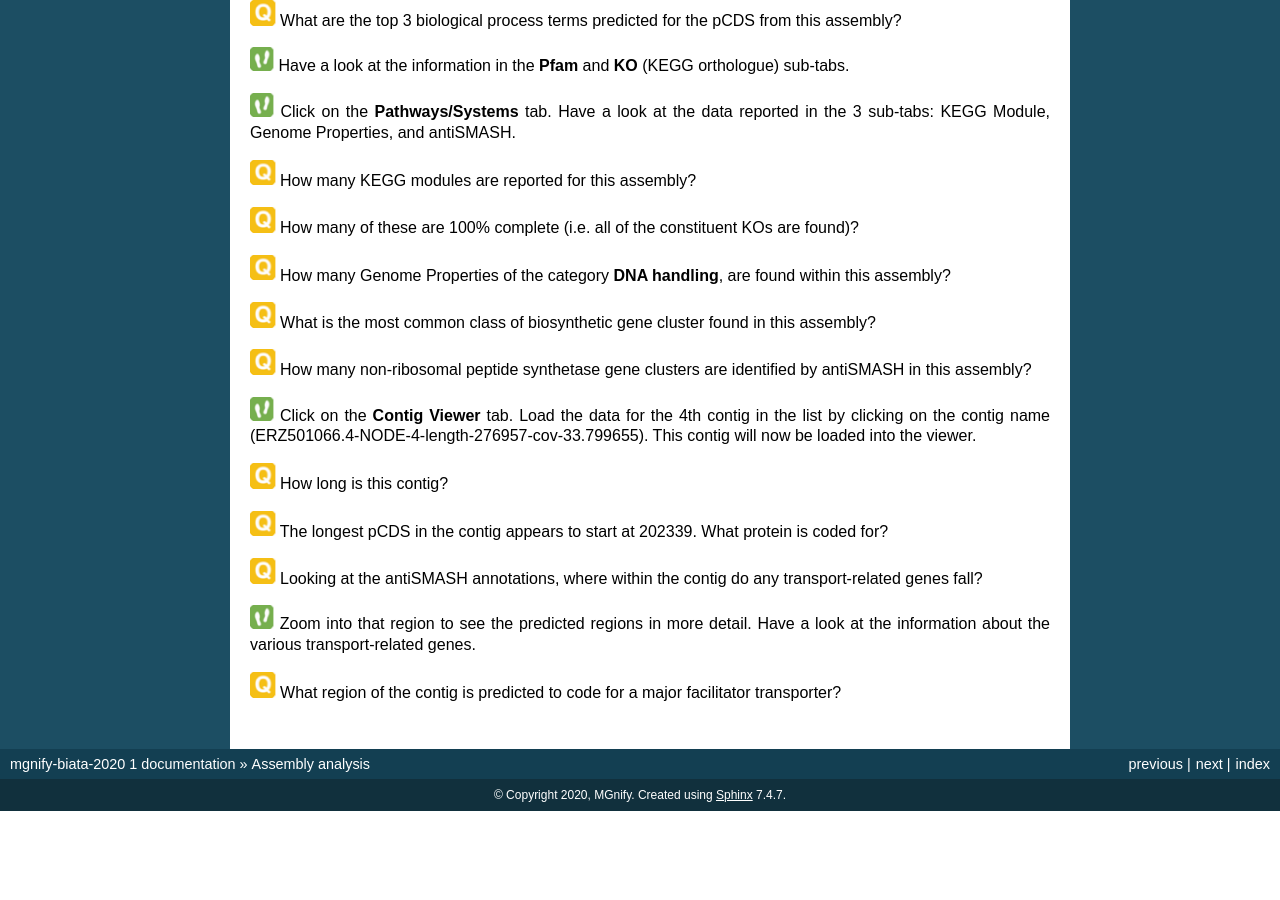
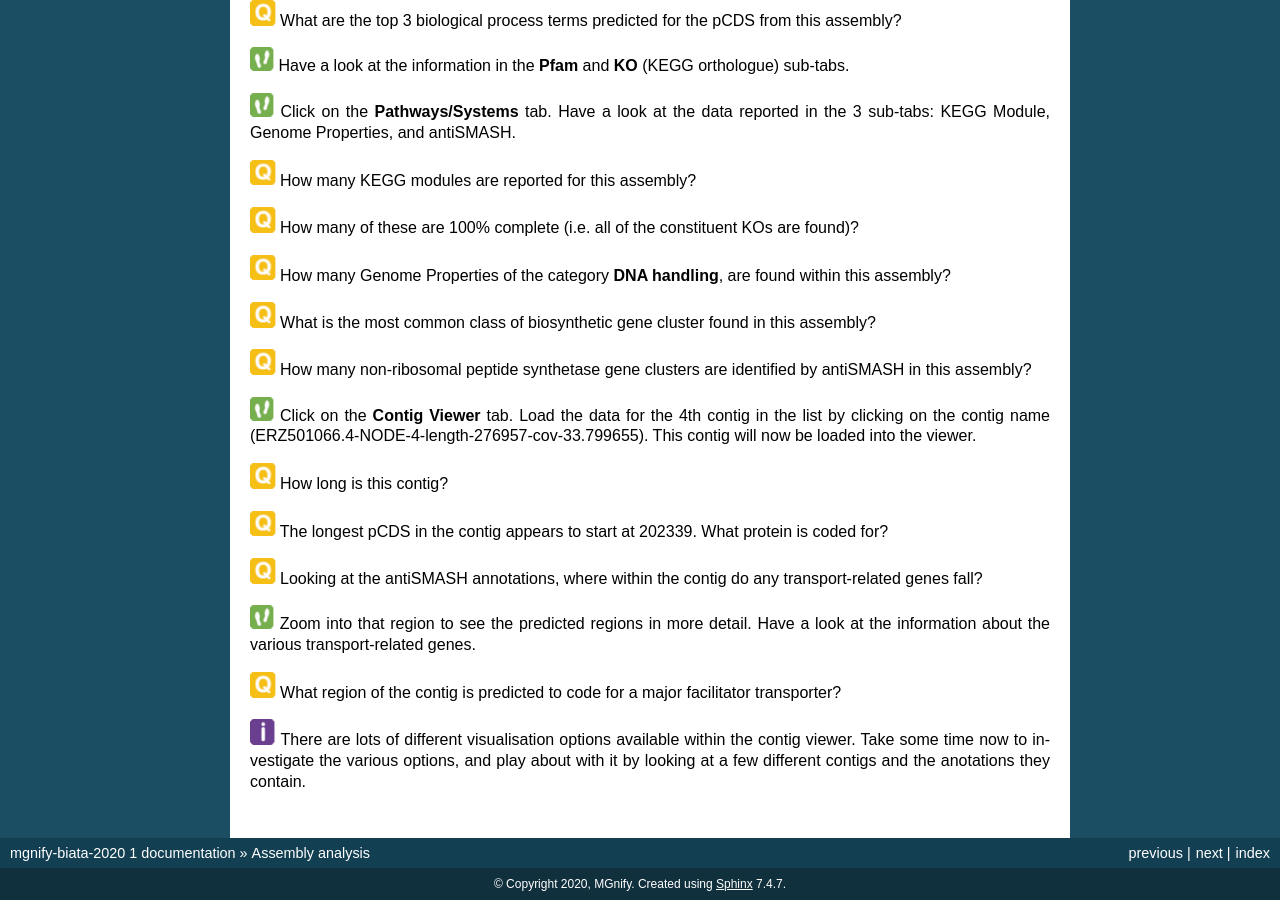
Before and after one commit to EBI-Metagenomics/mgnify-biata-2020, a Sphinx documentation site: the page built from docs/source/assembly-2.rst, in a window 1280 px wide and 900 px high, scrolled down 1965 px. Built offline with Sphinx 7.4.7, drawn with Linux system fonts in a browser that asks for light colours; before the commit the page ends 2776 px from its top, so only the background shows below that.

Commit message:
Update assembly-2.rst

```diff
--- a/docs/source/assembly-2.rst
+++ b/docs/source/assembly-2.rst
@@ -115,3 +115,5 @@ Now we will look at some assembly data that has been analysed by MGnify.
 |action| Zoom into that region to see the predicted regions in more detail. Have a look at the information about the various transport-related genes.
 
 |question| What region of the contig is predicted to code for a major facilitator transporter?
+
+|info| There are lots of different visualisation options available within the contig viewer. Take some time now to investigate the various options, and play about with it by looking at a few different contigs and the anotations they contain.
```
